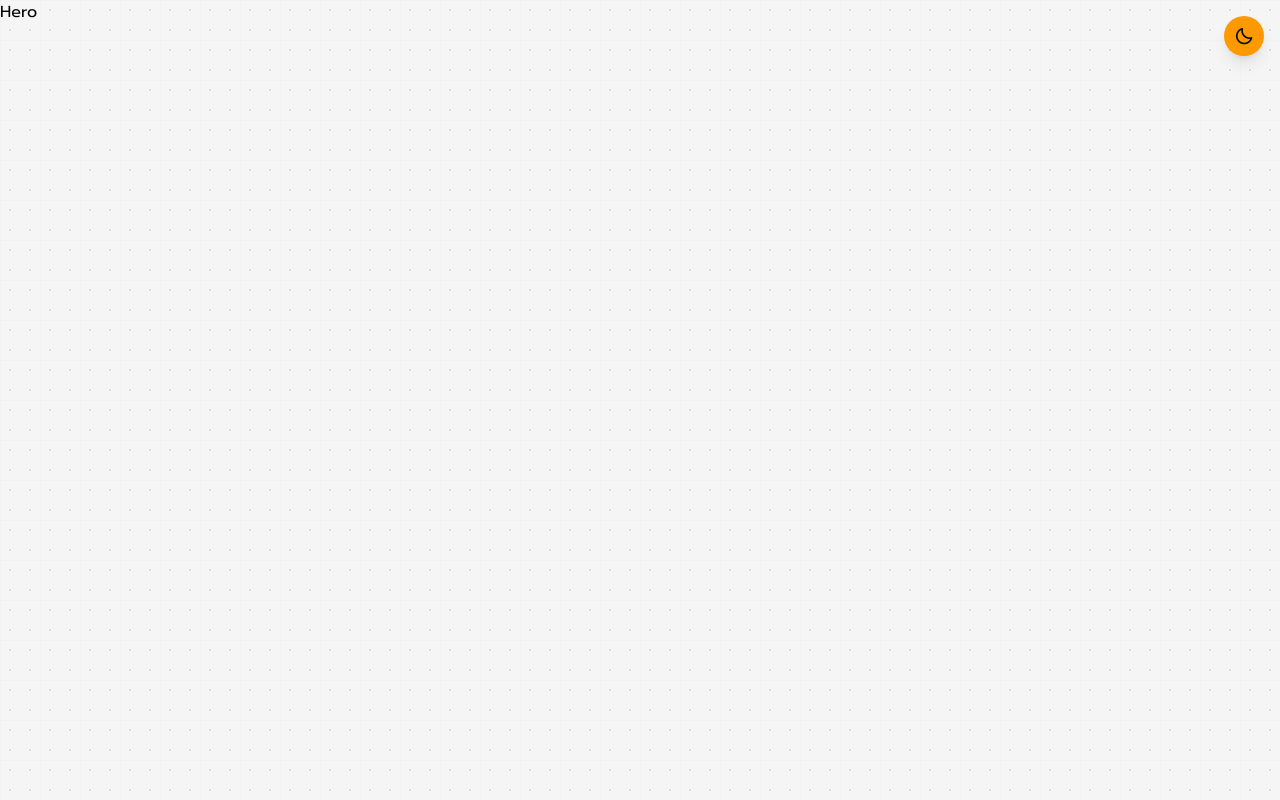
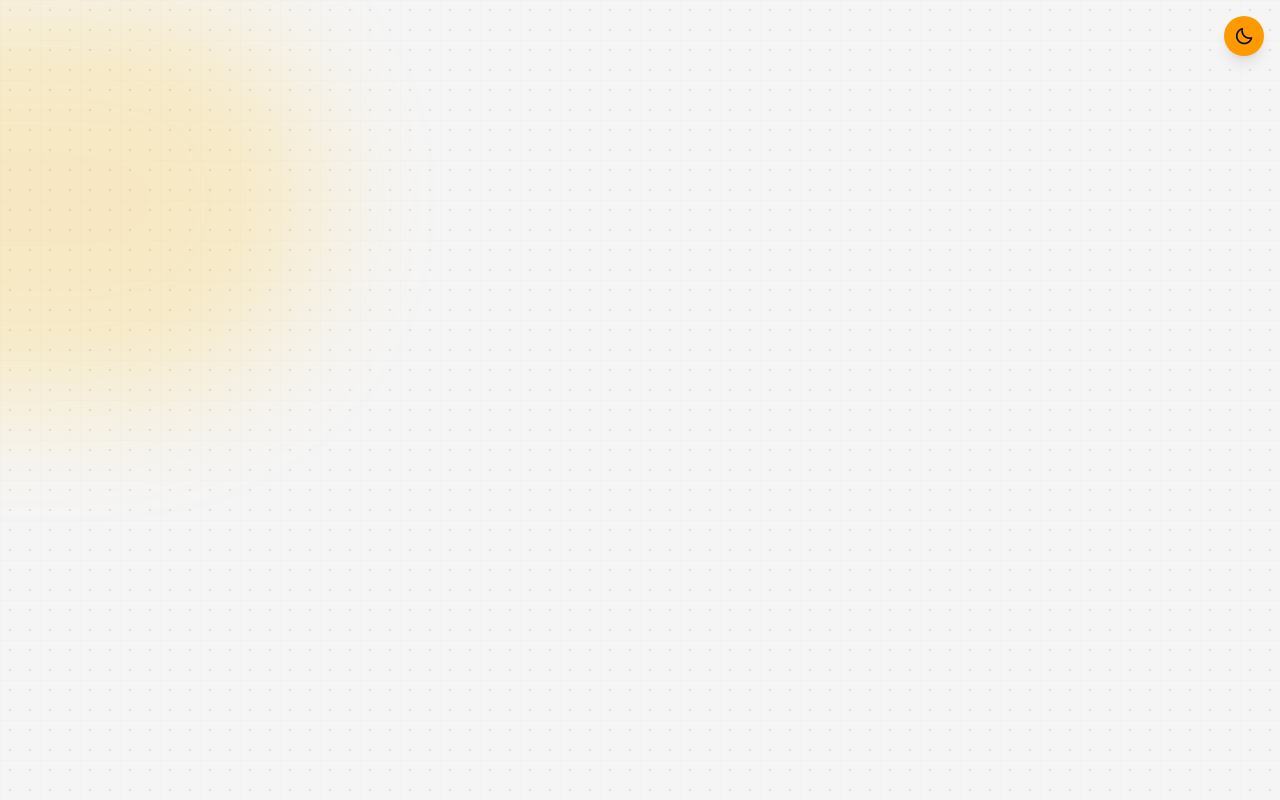
Before and after one commit to VaricelaZoster/Dark-Light-Toggle, a React (Vite) app: page / in a window 1280 px wide. Built offline with nearby package versions, Linux system fonts and the light colour scheme.

Commit message:
Added yellow glow to background

```diff
--- a/src/App.jsx
+++ b/src/App.jsx
@@ -30,7 +30,7 @@ const App = () => {
         ></div>
       </div>
 
-      <button onClick={toggleDarkMode} className='fixed top-3 lg:top-4 right-3 lg:right-4 w-9 h-9 lg:w-10 lg:h-10 flex justify-center items-center bg-amber-500 rounded-full text-neutral-950 shadow-lg hover:bg-amber-600 transition-colors'>
+      <button onClick={toggleDarkMode} className='fixed top-3 lg:top-4 right-3 lg:right-4 w-9 h-9 lg:w-10 lg:h-10 flex justify-center items-center bg-amber-500 rounded-full text-neutral-950 shadow-lg hover:bg-amber-600 transition-colors z-10'>
         <i className={` bx bx-${darkMode ? "sun" : "moon"} text-lg lg:text-xl`}/>
       </button>
       <Hero/>
--- a/src/components/Hero.jsx
+++ b/src/components/Hero.jsx
@@ -2,8 +2,10 @@ import React from 'react'
 
 const Hero = () => {
   return (
-    <div>
-      Hero
+    <div className='isolate'>
+      <div className='absolute inset-0 -z-10'>
+        <div className="absolute top-0 -left-1/4 w-1/2 h-1/2 bg-amber-400 dark:bg-amber-500 rounded-full blur-3xl opacity-20"></div>
+      </div>
     </div>
   )
 }
```
